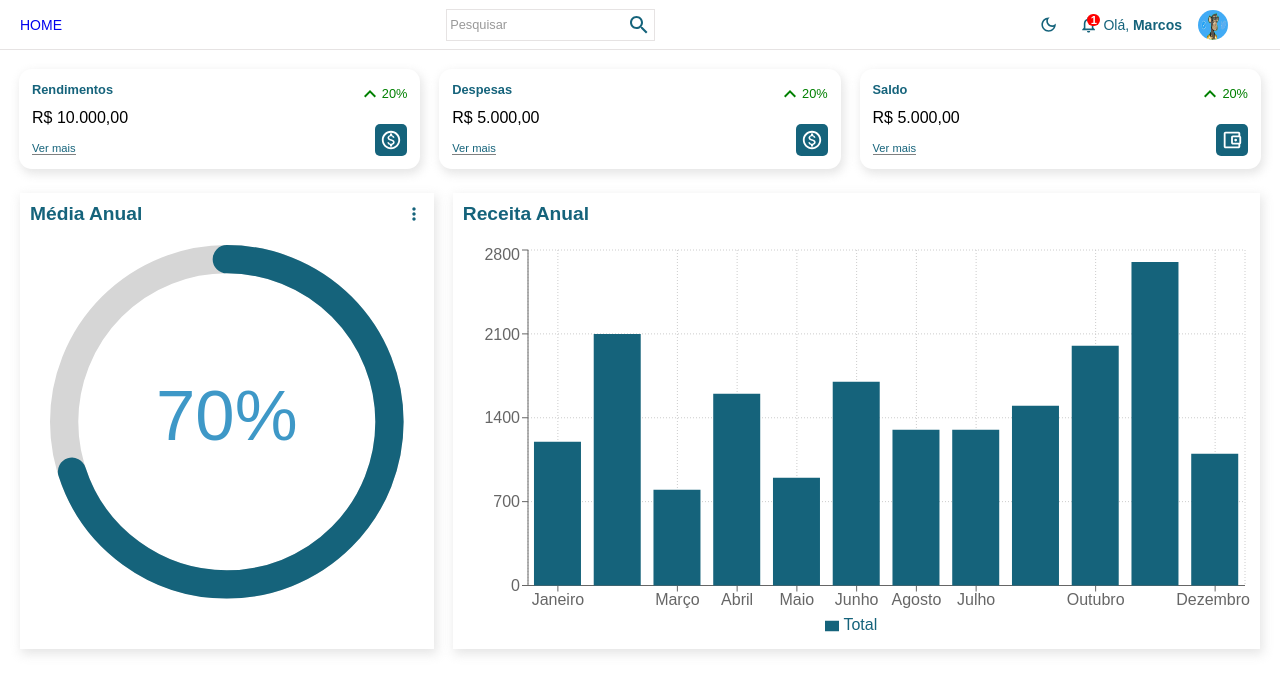
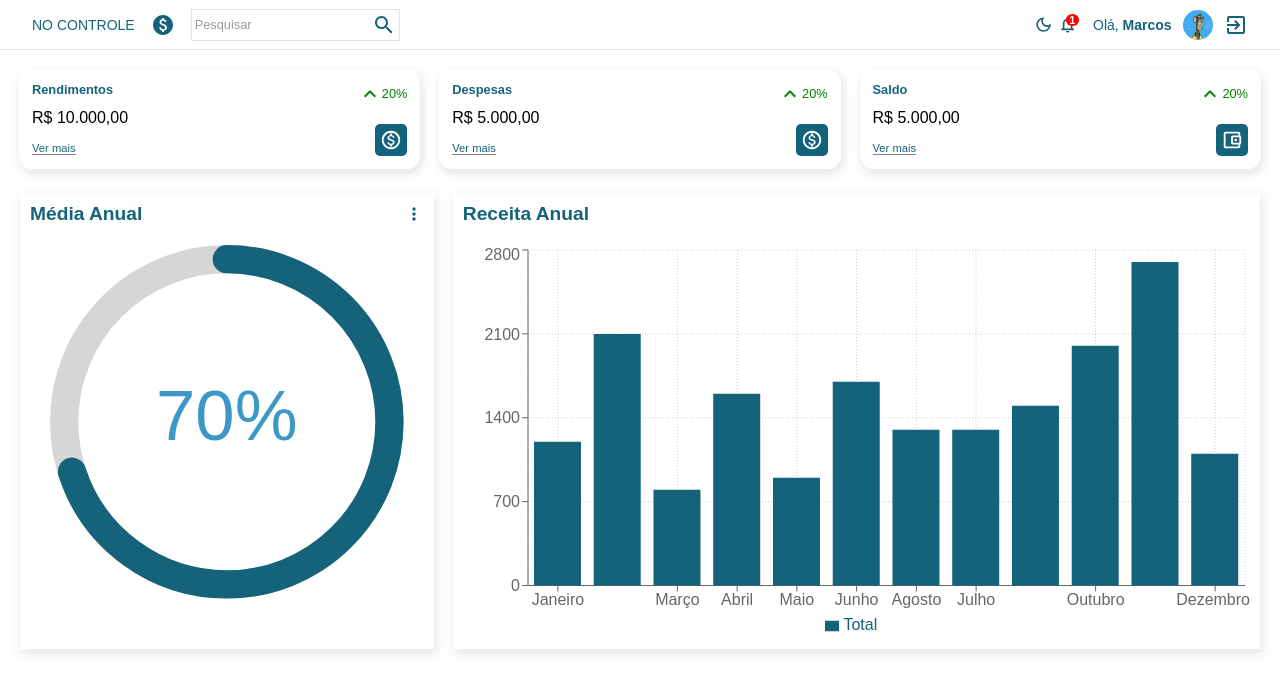
Before and after one commit to camargosproj/no-controle-front, a Next.js app in the folder frontend/: page / in a window 1280 px wide. Shown: the top 692 px of the page. Built offline with nearby package versions, Linux system fonts and the light colour scheme.

Commit message:
feat: change navbar style

```diff
--- a/frontend/src/components/navbar/NavBar.tsx
+++ b/frontend/src/components/navbar/NavBar.tsx
@@ -1,34 +1,41 @@
-
-// Styles
 import styles from "./navbar.module.css";
-
-// Third-party libraries
-import SearchOutlinedIcon from "@mui/icons-material/SearchOutlined";
-import NotificationsNoneOutlinedIcon from "@mui/icons-material/NotificationsNoneOutlined";
-import DarkModeOutlinedIcon from "@mui/icons-material/DarkModeOutlined";
+import {
+    SearchOutlined,
+    NotificationsNoneOutlined,
+    DarkModeOutlined,
+    ExitToApp,
+    PaidSharp
+} from "@mui/icons-material";
 import Image from "next/image";
 import Link from "next/link";
-
-
 
 const NavBar = () => {
     return (
         <div className={styles.navbar}>
             <div className={styles.container}>
-                <Link href="/">HOME</Link>
-                <div className={styles.searchContainer}>
-                    <input type="text" placeholder="Pesquisar" />
-                    <SearchOutlinedIcon />
+                <div className={styles.navLeftContainer}>
+                    <Link href="/">NO CONTROLE</Link>
+                    <PaidSharp />
+                    <div className={styles.searchContainer}>
+                        <input type="text" placeholder="Pesquisar" />
+                        <SearchOutlined />
+                    </div>
                 </div>
-                <div className={styles.rightContainer}>
-                    <div className={styles.item} >
-                        <DarkModeOutlinedIcon className={`${styles.icon} ${styles.darkIcon}`} />
+                <div className={styles.navRightContainer}>
+                    <div className={styles.item}>
+                        <DarkModeOutlined
+                            className={`${styles.icon} ${styles.darkIcon}`}
+                        />
                     </div>
                     <div className={styles.item}>
-                        <NotificationsNoneOutlinedIcon className={`${styles.icon} ${styles.notificationIcon}`} />
+                        <NotificationsNoneOutlined
+                            className={`${styles.icon} ${styles.notificationIcon}`}
+                        />
                         <div className={styles.notificationCounter}>1</div>
                         <div className={styles.item}>
-                            <span>Olá, <b>Marcos</b></span>
+                            <span>
+                                Olá, <b>Marcos</b>
+                            </span>
                         </div>
                         <div className={styles.item}>
                             <Image
@@ -39,13 +46,14 @@ const NavBar = () => {
                                 height={100}
                             />
                         </div>
+                        <div className={styles.item}>
+                            <ExitToApp className={styles.exitIcon} />
+                        </div>
                     </div>
                 </div>
-
             </div>
-
-        </div >
+        </div>
     );
-}
+};
 
 export default NavBar;
--- a/frontend/src/components/navbar/navbar.module.css
+++ b/frontend/src/components/navbar/navbar.module.css
@@ -8,7 +8,7 @@
 }
 .navbar .container {
     width: 100%;
-    padding: 20px;
+    padding: 0 2rem;
     display: flex;
     align-items: center;
     justify-content: space-between;
@@ -28,29 +28,34 @@
     color: #999;
     font-size: 0.8rem;
 }
-.navbar .container .rightContainer {
+.navbar .container .navRightContainer {
     display: flex;
     align-items: center;
 }
-.navbar .container .rightContainer .item {
+.navbar .container .navRightContainer .item {
     display: flex;
     align-items: center;
-    margin-right: 1rem;
+    gap: 0.7rem;
     position: relative;
 }
-.navbar .container .rightContainer .item .icon {
+.navbar .container .navRightContainer .item .icon {
     font-size: 1.2rem;
     margin-right: 0.3rem;
 }
-.navbar .container .rightContainer .item .darkIcon, .navbar .container .rightContainer .item .notification-icon {
+
+.exitIcon {
+    color: var(--font-color);
     cursor: pointer;
 }
-.navbar .container .rightContainer .item .profileImage {
+.navbar .container .navRightContainer .item .darkIcon, .navbar .container .navRightContainer .item .notification-icon {
+    cursor: pointer;
+}
+.navbar .container .navRightContainer .item .profileImage {
     width: 30px;
     height: 30px;
     border-radius: 50%;
 }
-.navbar .container .rightContainer .item .notificationCounter {
+.navbar .container .navRightContainer .item .notificationCounter {
     width: 0.8rem;
     height: 0.8rem;
     border-radius: 50%;
@@ -65,3 +70,9 @@
     top: 4px;
     left: 8px;
 }
+
+.navLeftContainer {
+    display: flex;
+    align-items: center;
+    gap: 1rem;
+}
--- a/frontend/src/styles/globals.css
+++ b/frontend/src/styles/globals.css
@@ -8,6 +8,11 @@
 
 }
 
+a {
+  text-decoration: none;
+  color: var(--font-color);
+}
+
 :root{
   --main-color: rgba(81, 227, 212, 0.49);
   --secondary-color: #15637b;
```
